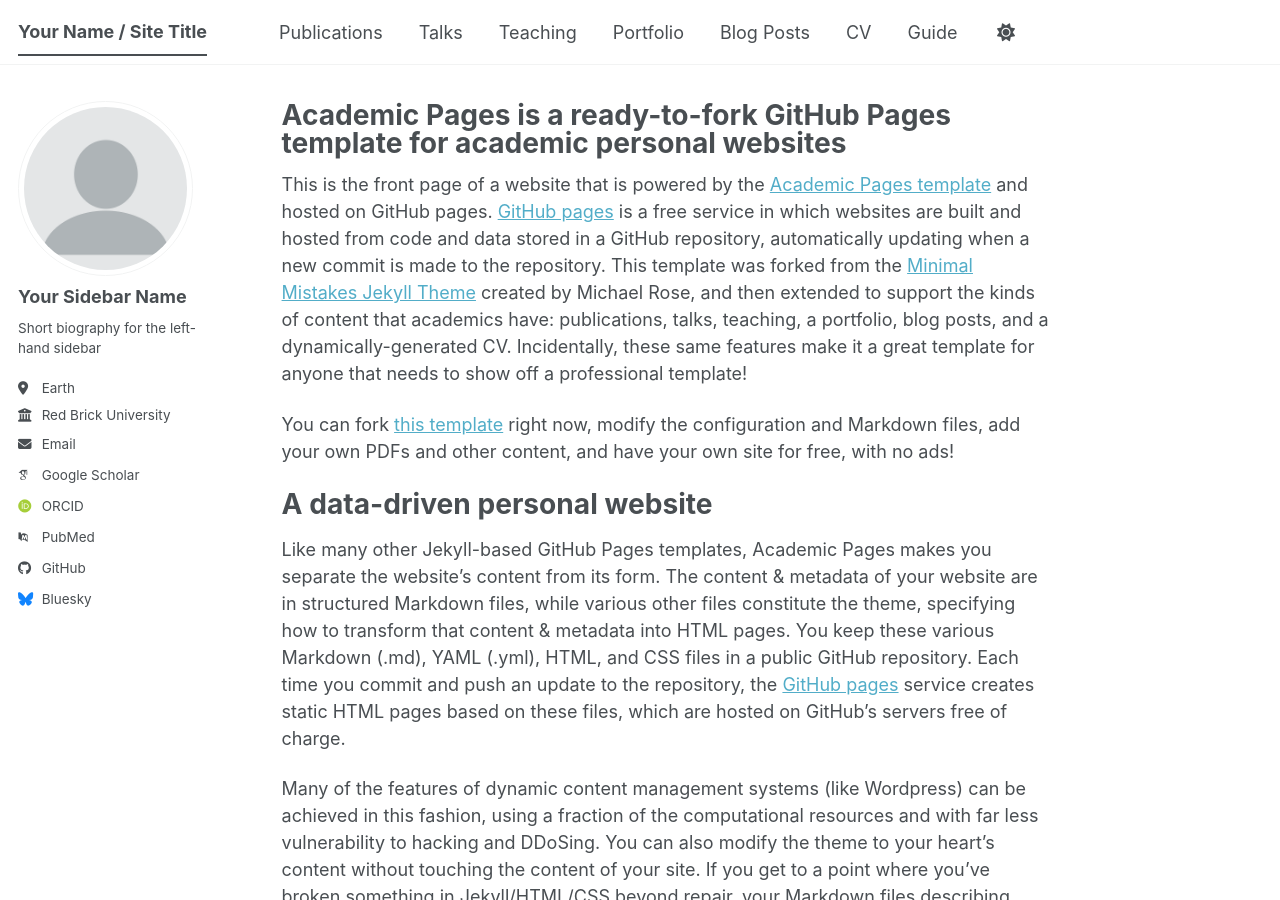
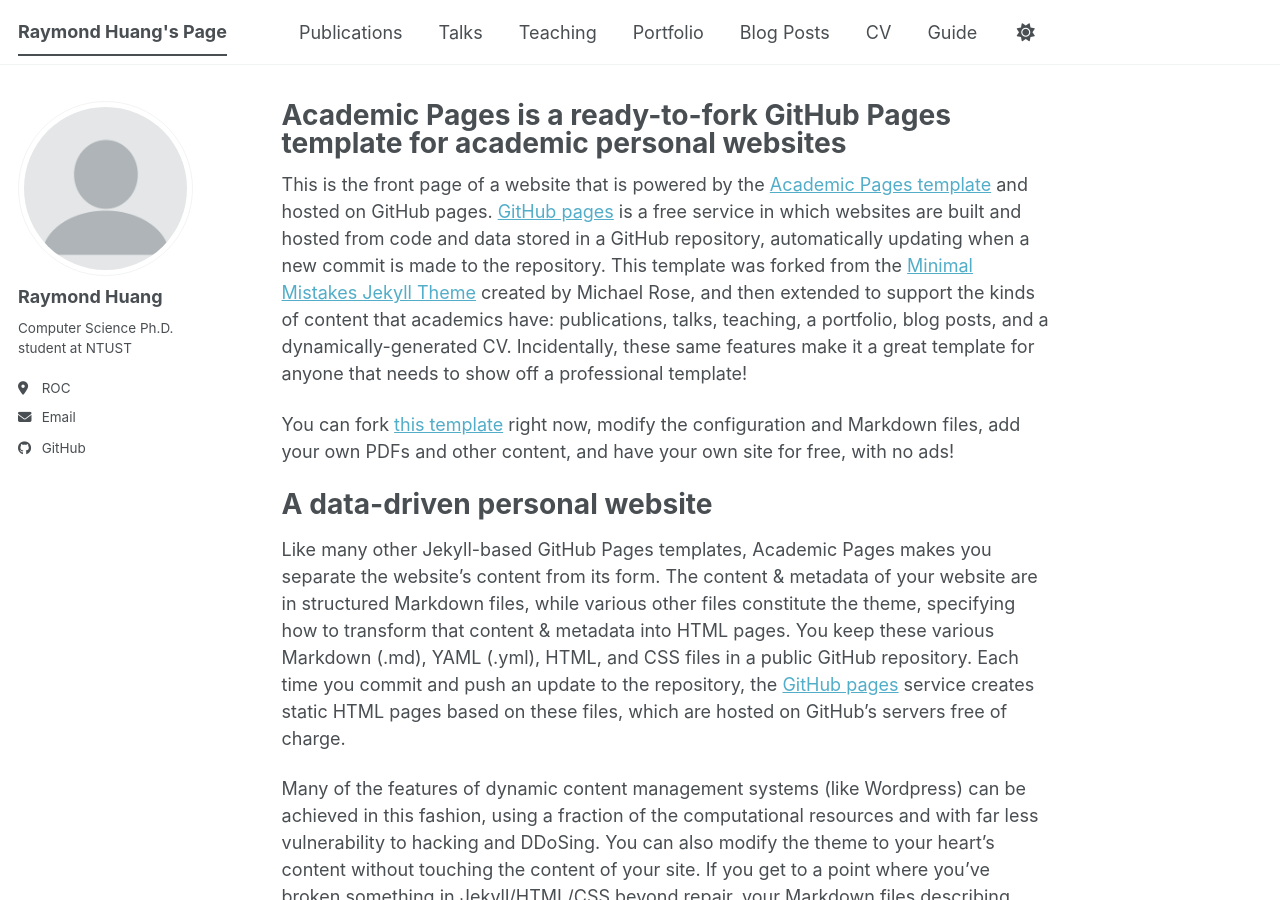
Before and after one commit to MrVeryyy/raymond.h.github.io, a Jekyll site: the page built from _pages/about.md, in a window 1280 px wide and 900 px high. Built offline with Jekyll 4.4.1, drawn with Linux system fonts in a browser that asks for light colours; some web fonts are replaced; a script bundle is joined from its source files by our own code; library files that are not in the unit come from our copies.

Commit message:
Update _config.yml

```diff
--- a/_config.yml
+++ b/_config.yml
@@ -9,11 +9,11 @@
 # Basic Site Settings
 locale                   : "en-US"
 site_theme               : "default" # The available themes options are "default", "air", "sunrise", "mint", "dirt" and "contrast"
-title                    : "Your Name / Site Title"
+title                    : "Raymond Huang's Page"
 title_separator          : "-"
 name                     : &name "Your Name"
 description              : &description "Your Name's academic portfolio"   # Update this with a general description of your site, this is the default if not overridden by a page
-url                      : "https://academicpages.github.io"
+url                      : "https://MrVeryyy.github.io"
                                                            # or if you already have some other page hosted on Github then use "https://[your GitHub username].github.io/[Your Repo Name]"
 baseurl                  : "" # the subpath of your site, e.g. "/blog"
 repository               : "MrVeryyy/MrVeryyy.github.io"
@@ -24,24 +24,24 @@
 author:
   # Biographic information
   avatar           : "profile.png"
-  name             : "Your Sidebar Name"
+  name             : "Raymond Huang"
   pronouns         : # example: "she/her"
-  bio              : "Short biography for the left-hand sidebar"
-  location         : "Earth"
-  employer         : "Red Brick University"
+  bio              : "Computer Science Ph.D. student at NTUST"
+  location         : "ROC"
+  employer         : #
   uri              : # URL
-  email            : "none@example.org"
+  email            : "raymondzorrofinder@gmail.com"
 
   # Academic websites
   academia         : # URL
   arxiv            : # URL - Update with the correct link to your profile
-  googlescholar    : "https://scholar.google.com/citations?user=PS_CX0AAAAAJ"
+  # googlescholar    : "https://scholar.google.com/citations?user=PS_CX0AAAAAJ"
   inspire-hep      : # URL
   impactstory      : # URL
-  orcid            : "https://orcid.org/yourorcidurl"
+  # orcid            : "https://orcid.org/yourorcidurl"
   semantic         : # URL
   ssrn             : # URL
-  pubmed           : "https://www.ncbi.nlm.nih.gov/pubmed/?term=john+snow"
+  # pubmed           : "https://www.ncbi.nlm.nih.gov/pubmed/?term=john+snow"
   researchgate     : # URL
   scopus           : # URL
   zotero           : # URL
@@ -57,7 +57,7 @@
 
   # Social media
   artstation       : # Username
-  bluesky          : "bsky.app" # Replace this with you Bluesky username
+  # bluesky          : "bsky.app" # Replace this with you Bluesky username
   facebook         : # Username
   flickr           : # Username
   foursquare       : # Username
```
